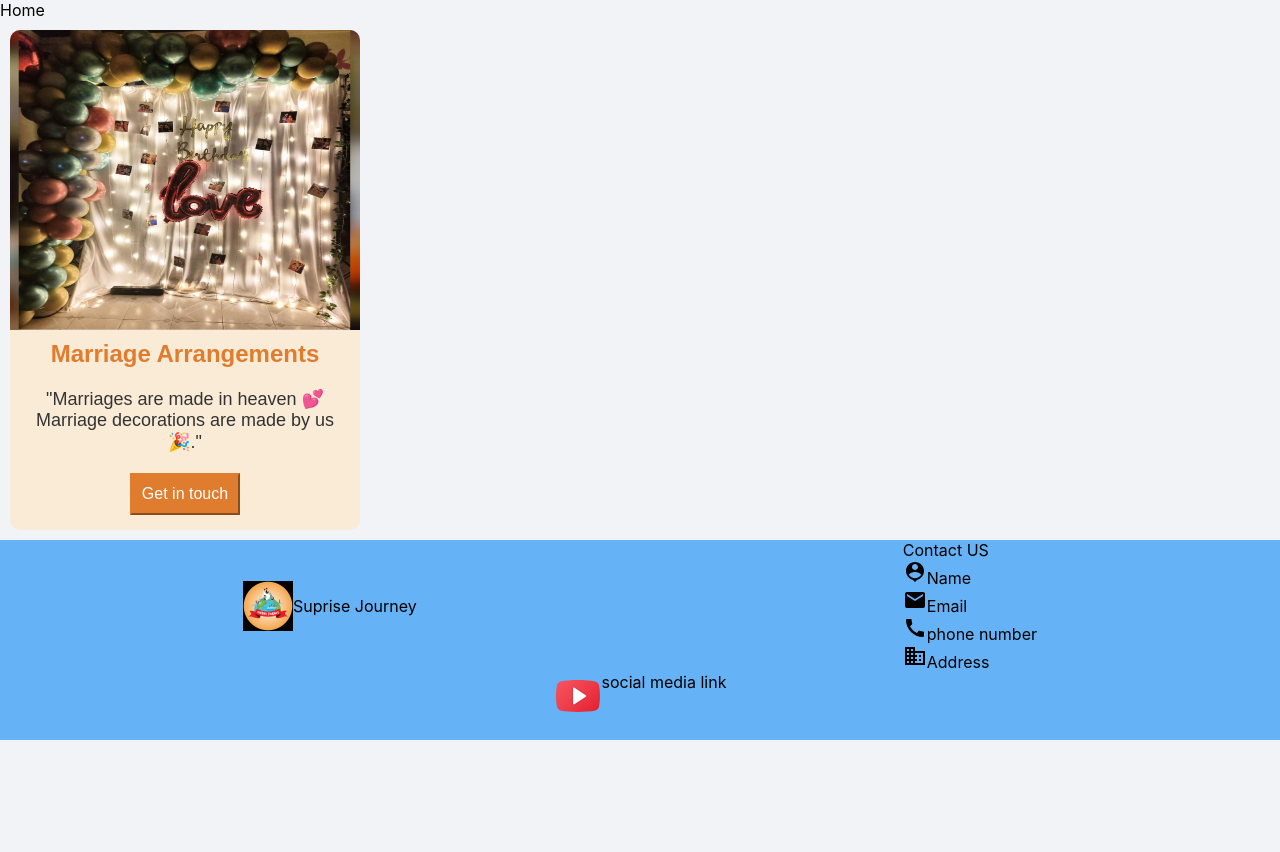
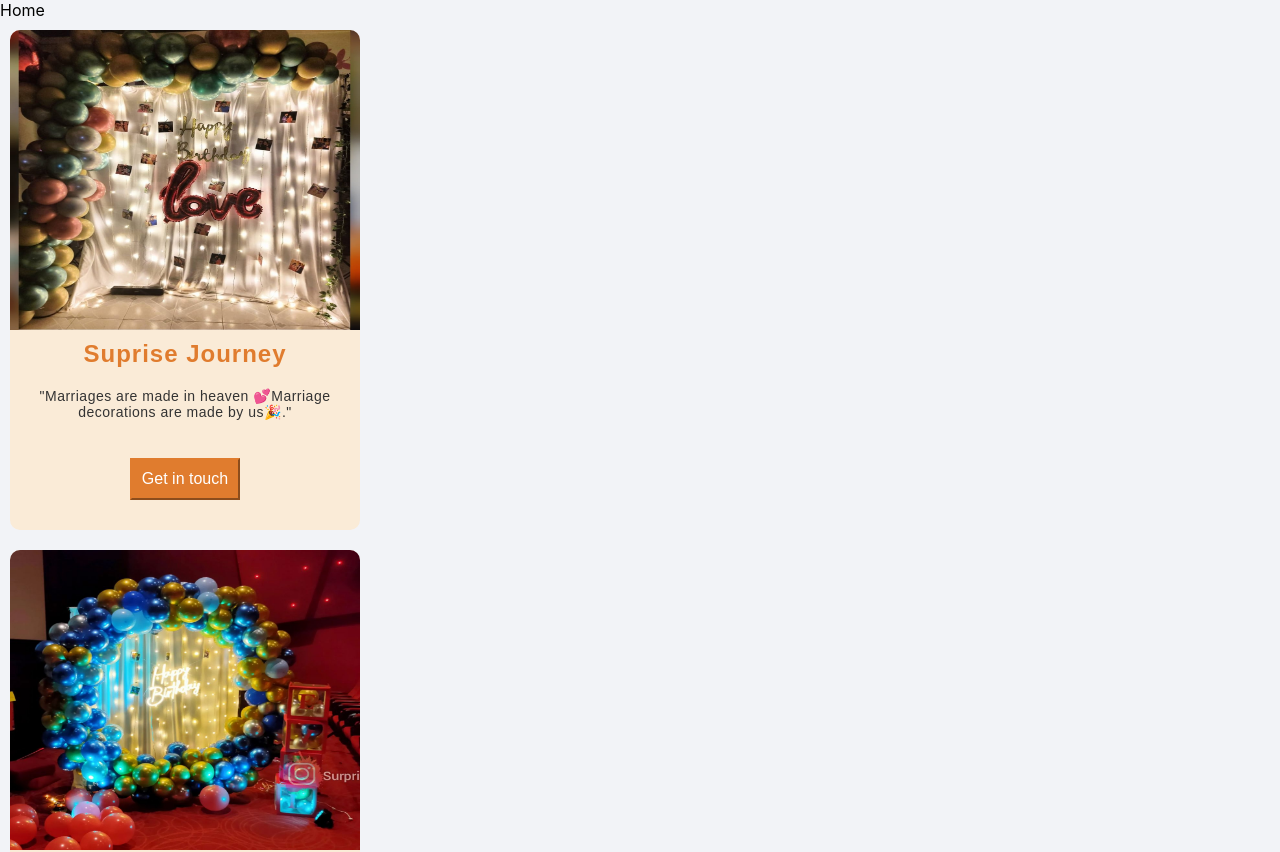
Before and after one commit to Ram-dev27/suprisejourney, a React (Create React App) app: page / in a window 1280 px wide. Shown: the top 852 px of the page. Before the commit the page ends 800 px from the top, so only its background shows below. Built offline with nearby package versions, Linux system fonts and the light colour scheme.

Commit message:
Home page card design improment

```diff
--- a/src/app/component/HomePageCard/HomPageCard.jsx
+++ b/src/app/component/HomePageCard/HomPageCard.jsx
@@ -1,19 +1,21 @@
 import React from "react";
-import cabanaSetup from "../../assets/cabanaSetup.jpeg";
+import { useNavigate } from "react-router-dom";
 import styles from "../HomePageCard/homePageCard.module.css";
 
-const HomPageCard = () => {
+const HomPageCard = ({ data }) => {
+  const navigate = useNavigate();
+  const handleCardOnclick = () => {
+    navigate(`/eventList`);
+  };
   return (
     <div className={styles.cardContainer}>
       <div className={styles.imageWrap}>
-        <img src={cabanaSetup} alt="imageWrap" />
+        <img src={data.homeImage} alt="imageWrap" />
       </div>
-      <div className={styles.heading}>Marriage Arrangements</div>
-      <div className={styles.subText}>
-        "Marriages are made in heaven 💕Marriage decorations are made by us🎉."
-      </div>
+      <div className={styles.heading}>{data.homeHeading}</div>
+      <div className={styles.subText}>{data.homeSubText}</div>
       <div className={styles.button}>
-        <button>Get in touch</button>
+        <button onClick={handleCardOnclick}>Get in touch</button>
       </div>
     </div>
   );
--- a/src/app/component/HomePageCard/homePageCard.module.css
+++ b/src/app/component/HomePageCard/homePageCard.module.css
@@ -1,9 +1,9 @@
 .cardContainer {
   width: 350px;
-  height: 500px;
+  min-height: 500px;
   background-color: antiquewhite;
   border-radius: 10px;
-  margin: 10px;
+  margin: 10px 10px 20px 10px;
 }
 .imageWrap{
     height: 300px;
@@ -20,15 +20,17 @@
     color: #e07c2e;
     margin: 10px 0;
     text-align: center;
+    letter-spacing: 1px;
 }
 .subText{
     font-family: sans-serif;
-    font-size: 18px;
+    font-size: 14px;
     color:#333333;
     margin-bottom: 10px;
     text-align: center;
     padding: 10px;
     min-height: 50px;
+    letter-spacing: 0.5px;
 }
 .button{
     display: flex;
@@ -43,3 +45,9 @@
     font-size: 16px;
     border-color: #e07c2e;
 }
+
+@media (max-width:650px){
+    .cardContainer{
+        width: 95%;
+    }
+}
--- a/src/app/views/Home/Home.jsx
+++ b/src/app/views/Home/Home.jsx
@@ -1,14 +1,18 @@
-import React from 'react'
-import Footer from '../Footer/Footer'
-import HomPageCard from '../../component/HomePageCard/HomPageCard'
+import React from "react";
+import Footer from "../Footer/Footer";
+import HomPageCard from "../../component/HomePageCard/HomPageCard";
+import { homeCard } from "../../../strings";
 
 const Home = () => {
   return (
-    <div>Home
-      <HomPageCard/>
-      <Footer/>
+    <div>
+      Home
+      {homeCard.map((data) => (
+        <HomPageCard data={data} />
+      ))}
+      <Footer />
     </div>
-  )
-}
+  );
+};
 
-export default Home
+export default Home;
--- a/src/strings.js
+++ b/src/strings.js
@@ -172,3 +172,21 @@ export const contact = {
   MailId: "surprisejourneyofficial@gmail.com",
   Address: "Sholinganallur Chennai 600119 Tamilnadu",
 };
+
+export const homeCard = [
+  {
+    homeImage:cabanaSetup,
+    homeHeading:'Suprise Journey',
+    homeSubText:'"Marriages are made in heaven 💕Marriage decorations are made by us🎉."',
+  },
+  {
+    homeImage:theaterSuprise,
+    homeHeading:'Marriage Arrangements',
+    homeSubText:'"Marriages are made in heaven 💕Marriage decorations are made by us🎉."',
+  },
+  {
+    homeImage:ringSetup,
+    homeHeading:'Photography / DJ',
+    homeSubText:'"Marriages are made in heaven 💕Marriage decorations are made by us🎉."',
+  }
+]
```
